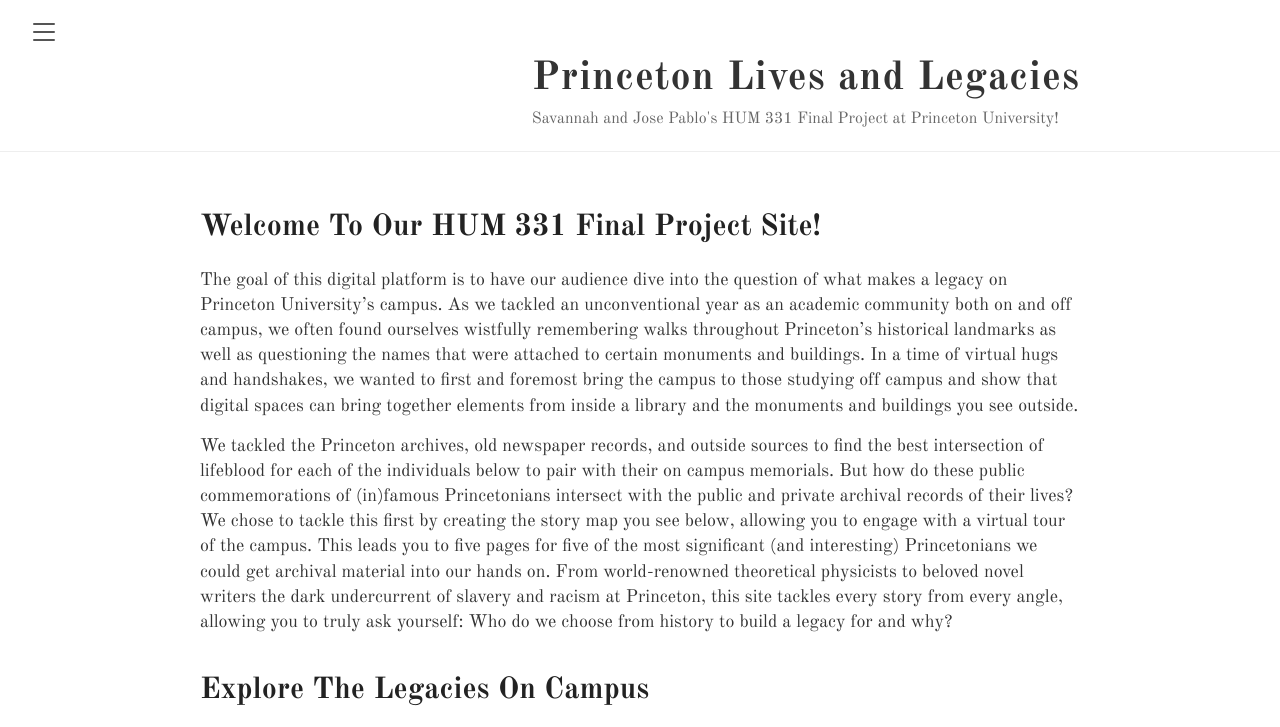
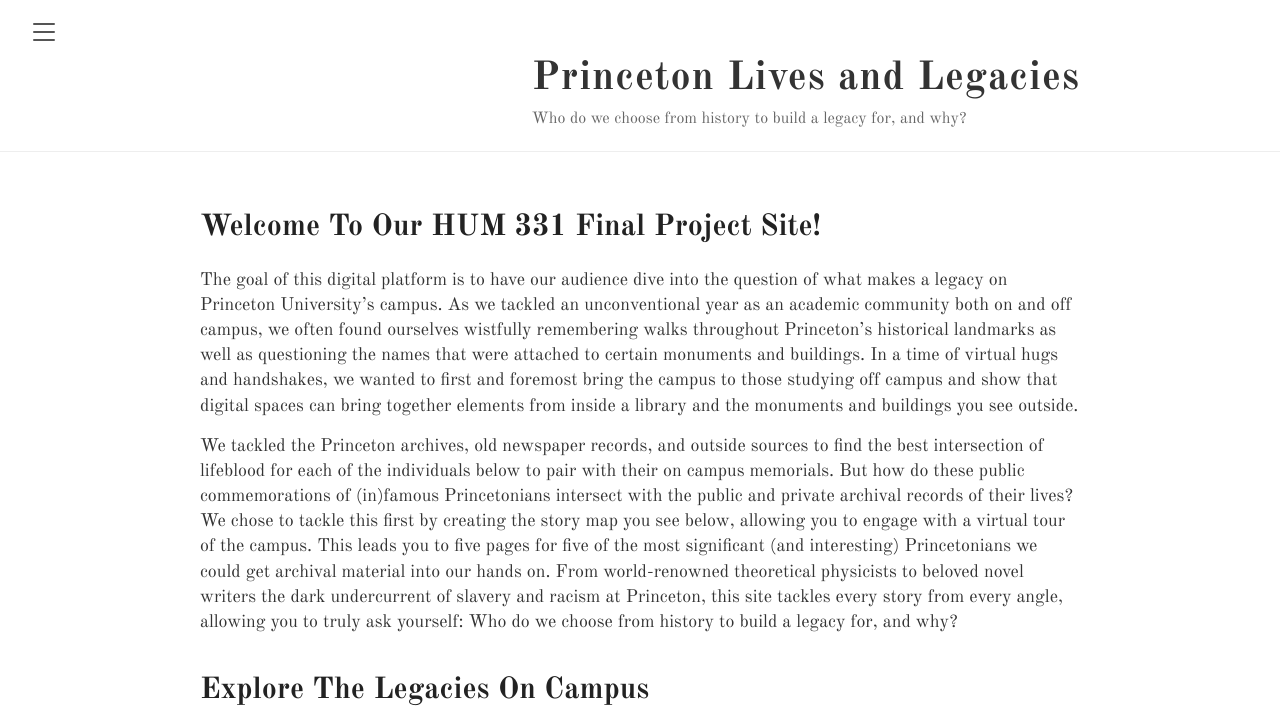
Before and after one commit to HUM-331-Princeton/princeton-lives-and-legacies, a Jekyll site: the page built from index.md, in a window 1280 px wide and 900 px high, cut to the strip 0-727 px from the top of the window. Built offline with Jekyll 4.4.1, drawn with Linux system fonts in a browser that asks for light colours; our own code applies the rules of GitHub Pages for plain Markdown files; some of the changed text lies outside the part shown.

Commit message:
small edits, revise project desciption

```diff
--- a/_config.yml
+++ b/_config.yml
@@ -6,7 +6,7 @@
 name: Princeton Lives and Legacies
 
 # Short bio or description (displayed in the header)
-description: Savannah and Jose Pablo's HUM 331 Final Project at Princeton University!
+description: Who do we choose from history to build a legacy for, and why?
 
 # URL of an image you'd like to appear in your header.
 # It should be long and rectangular to feature as a banner image.
--- a/index.md
+++ b/index.md
@@ -5,7 +5,7 @@ layout: default
 # Welcome To Our HUM 331 Final Project Site! #
 The goal of this digital platform is to have our audience dive into the question of what makes a legacy on Princeton University’s campus. As we tackled an unconventional year as an academic community both on and off campus, we often found ourselves wistfully remembering walks throughout Princeton’s historical landmarks as well as questioning the names that were attached to certain monuments and buildings. In a time of virtual hugs and handshakes, we wanted to first and foremost bring the campus to those studying off campus and show that digital spaces can bring together elements from inside a library and the monuments and buildings you see outside.
 
-We tackled the Princeton archives, old newspaper records, and outside sources to find the best intersection of lifeblood for each of the individuals below to pair with their on campus memorials. But how do these public commemorations of (in)famous Princetonians intersect with the public and private archival records of their lives? We chose to tackle this first by creating the story map you see below, allowing you to engage with a virtual tour of the campus. This leads you to five pages for five of the most significant (and interesting) Princetonians we could get archival material into our hands on. From world-renowned theoretical physicists to beloved novel writers the dark undercurrent of slavery and racism at Princeton, this site tackles every story from every angle, allowing you to truly ask yourself: Who do we choose from history to build a legacy for and why?
+We tackled the Princeton archives, old newspaper records, and outside sources to find the best intersection of lifeblood for each of the individuals below to pair with their on campus memorials. But how do these public commemorations of (in)famous Princetonians intersect with the public and private archival records of their lives? We chose to tackle this first by creating the story map you see below, allowing you to engage with a virtual tour of the campus. This leads you to five pages for five of the most significant (and interesting) Princetonians we could get archival material into our hands on. From world-renowned theoretical physicists to beloved novel writers the dark undercurrent of slavery and racism at Princeton, this site tackles every story from every angle, allowing you to truly ask yourself: Who do we choose from history to build a legacy for, and why?
 
 # Explore The Legacies On Campus #
 <iframe src="https://uploads.knightlab.com/storymapjs/c8110923c34d5ea5480530eebcafc33c/princeton-lives-and-legacies/index.html" frameborder="0" width="100%" height="800"></iframe>
```
Also changed, not shown: _posts/2021-5-5-fArnold Guyot.md (+1 -1 lines).
